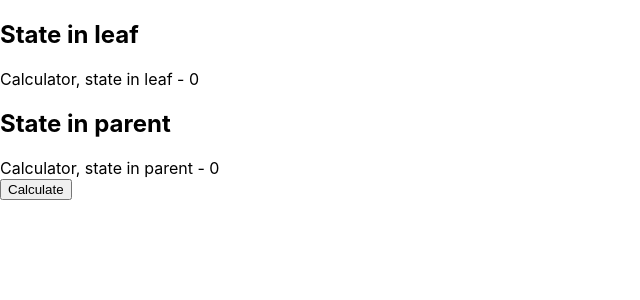
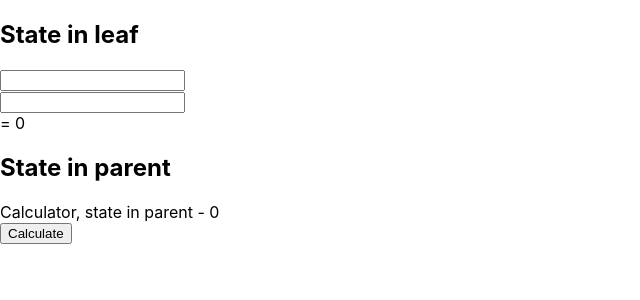
Before and after one commit to tsundberg/react-examples, a React (Create React App) app in the folder moving-state-around/: page / in a window 1280 px wide. Shown: the top 300 px of the page, without its empty margins (0-640 px from the left). Built offline with nearby package versions, Linux system fonts and the light colour scheme.

Commit message:
Added an example with state in the leaves

```diff
--- a/moving-state-around/src/state-in-leaf/Calculator.tsx
+++ b/moving-state-around/src/state-in-leaf/Calculator.tsx
@@ -1,5 +1,6 @@
 import React from 'react';
 import {Calc} from "../components/Calc";
+import Minus from "./Minus";
 
 interface Props {
 }
@@ -9,17 +10,28 @@ interface State {
 }
 
 class Calculator extends Calc<Props, State> {
+    minus: React.RefObject<Minus>;
+
+    constructor(props: Props) {
+        super(props);
+
+        this.minus = React.createRef();
+    }
+
     state = {
         result: 0
     }
 
     calculate(): any {
-        this.setState({result: 17});
+        if (this.minus.current !== null) {
+            const result = this.minus.current.getResult();
+            this.setState({result: result});
+        }
     }
 
     render() {
         return <div>
-            Calculator, state in leaf - {this.state.result}
+            <Minus ref={this.minus}/> = {this.state.result}
         </div>
     }
 }
--- a/moving-state-around/src/state-in-leaf/Minus.tsx
+++ b/moving-state-around/src/state-in-leaf/Minus.tsx
@@ -1,4 +1,5 @@
 import React from 'react';
+import NumberField from "./NumberField";
 
 interface Props {
 }
@@ -7,9 +8,43 @@ interface State {
 }
 
 class Minus extends React.Component<Props, State> {
+    first: React.RefObject<NumberField>;
+    second: React.RefObject<NumberField>;
+
+    constructor(props: Props) {
+        super(props);
+
+        this.first = React.createRef();
+        this.second = React.createRef();
+    }
+
+    getResult(): number {
+        const first: number = this.getFirst();
+        const second: number = this.getSecond();
+
+        return first - second;
+    }
+
+    private getFirst() {
+        if (this.first.current !== null) {
+            return this.first.current.getValue();
+        }
+
+        return 0;
+    }
+
+    private getSecond() {
+        if (this.second.current !== null) {
+            return this.second.current.getValue();
+        }
+
+        return 0;
+    }
+
     render() {
         return <div>
-            Minus
+            <NumberField ref={this.first}/>
+            <NumberField ref={this.second}/>
         </div>
     }
 }
--- a/moving-state-around/src/state-in-leaf/NumberField.tsx
+++ b/moving-state-around/src/state-in-leaf/NumberField.tsx
@@ -4,12 +4,40 @@ interface Props {
 }
 
 interface State {
+    value: string
 }
 
 class NumberField extends React.Component<Props, State> {
+    constructor(props: Props) {
+        super(props);
+
+        this.state = {
+            value: ''
+        }
+    }
+
+    getValue(): number {
+        return Number(this.state.value);
+    }
+
+    handleChange(e: React.ChangeEvent<HTMLInputElement>) {
+        const dirty = e.currentTarget.value;
+        const number = Number(dirty);
+
+        if (!isNaN(number)) {
+            const value = '' + number;
+            this.setState({value: value});
+        }
+    }
+
     render() {
         return <div>
-            NumberField
+            <input value={this.state.value}
+                   onChange={(e) => {
+                       this.handleChange(e)
+                   }}
+            />
+
         </div>
     }
 }
```
